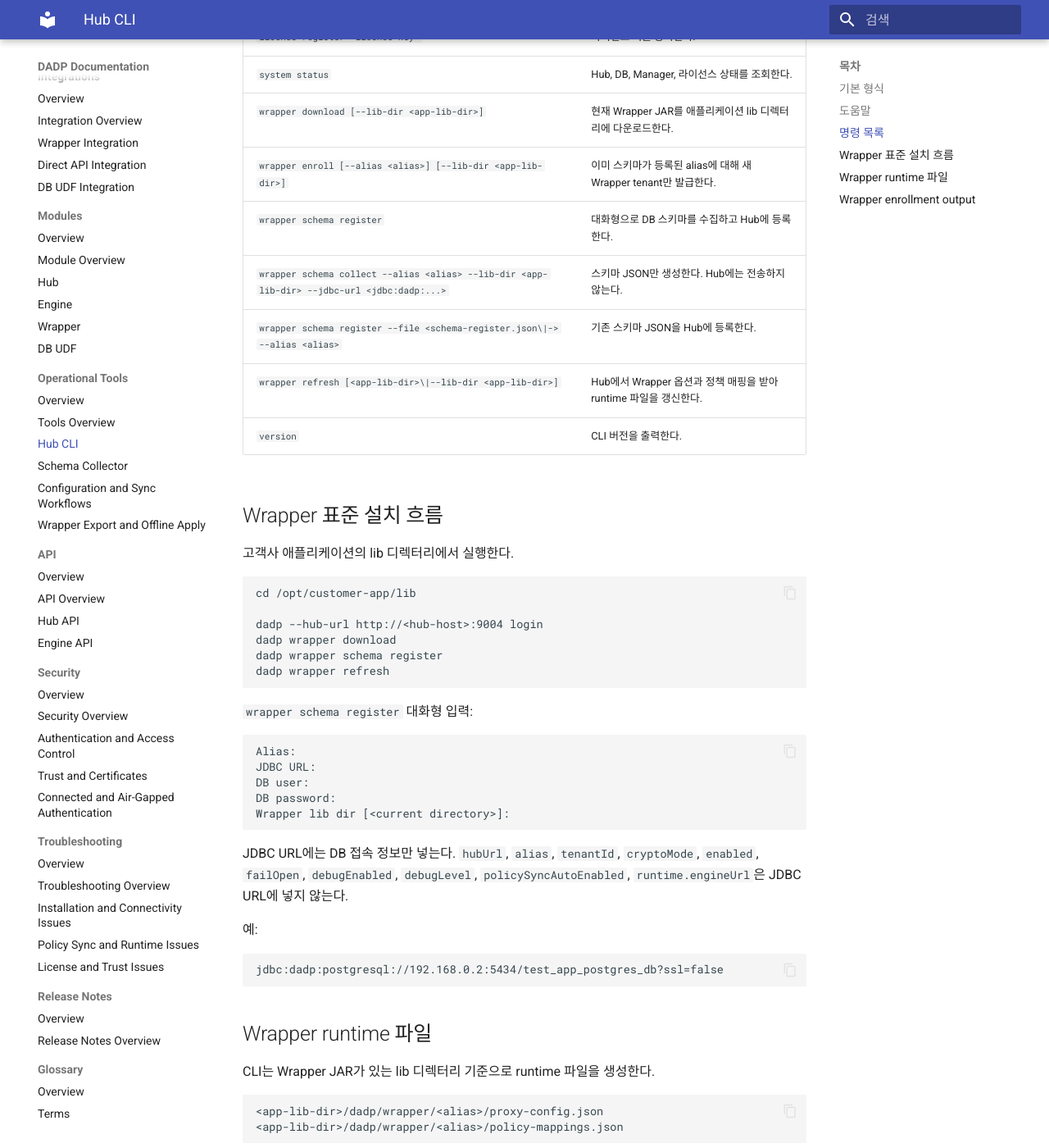
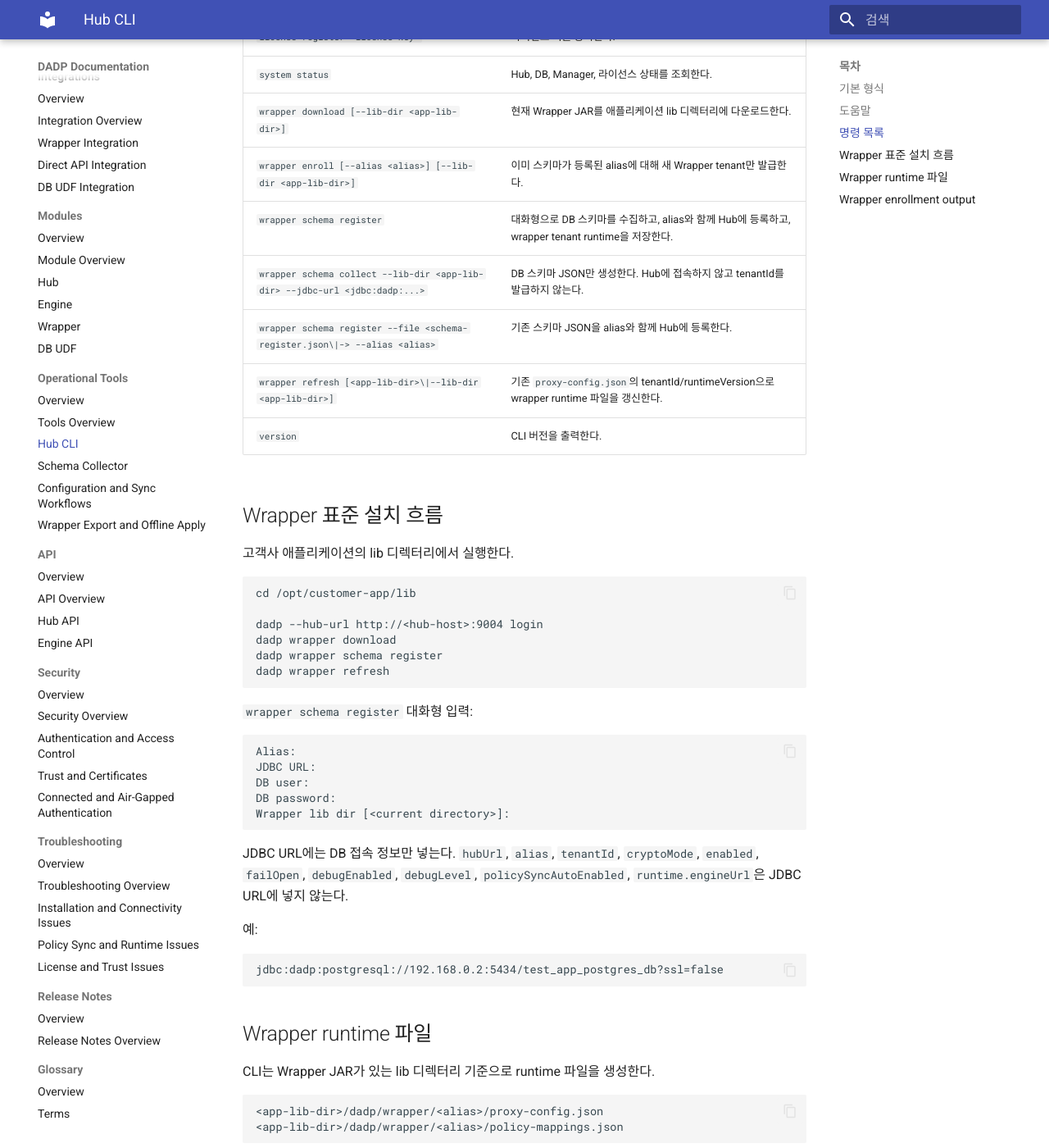
Before and after one commit to daoneCSH/docs-public, an MkDocs documentation site: the page built from docs/operational-tools/hub-cli.md, in a window 1280 px wide and 1400 px high, scrolled down 1042 px. Shown: the whole window at 82% size. Built offline with MkDocs 1.6.1 and Material for MkDocs 9.7.7, drawn with Linux system fonts in a browser that asks for light colours; some of the changed text lies outside the part shown.

Commit message:
docs: clarify wrapper cli command boundaries

```diff
--- a/docs/operational-tools/hub-cli.md
+++ b/docs/operational-tools/hub-cli.md
@@ -43,10 +43,10 @@ dadp wrapper refresh --help
 | `system status` | Hub, DB, Manager, 라이선스 상태를 조회한다. |
 | `wrapper download [--lib-dir <app-lib-dir>]` | 현재 Wrapper JAR를 애플리케이션 lib 디렉터리에 다운로드한다. |
 | `wrapper enroll [--alias <alias>] [--lib-dir <app-lib-dir>]` | 이미 스키마가 등록된 alias에 대해 새 Wrapper tenant만 발급한다. |
-| `wrapper schema register` | 대화형으로 DB 스키마를 수집하고 Hub에 등록한다. |
-| `wrapper schema collect --alias <alias> --lib-dir <app-lib-dir> --jdbc-url <jdbc:dadp:...>` | 스키마 JSON만 생성한다. Hub에는 전송하지 않는다. |
-| `wrapper schema register --file <schema-register.json\|-> --alias <alias>` | 기존 스키마 JSON을 Hub에 등록한다. |
-| `wrapper refresh [<app-lib-dir>\|--lib-dir <app-lib-dir>]` | Hub에서 Wrapper 옵션과 정책 매핑을 받아 runtime 파일을 갱신한다. |
+| `wrapper schema register` | 대화형으로 DB 스키마를 수집하고, alias와 함께 Hub에 등록하고, wrapper tenant runtime을 저장한다. |
+| `wrapper schema collect --lib-dir <app-lib-dir> --jdbc-url <jdbc:dadp:...>` | DB 스키마 JSON만 생성한다. Hub에 접속하지 않고 tenantId를 발급하지 않는다. |
+| `wrapper schema register --file <schema-register.json\|-> --alias <alias>` | 기존 스키마 JSON을 alias와 함께 Hub에 등록한다. |
+| `wrapper refresh [<app-lib-dir>\|--lib-dir <app-lib-dir>]` | 기존 `proxy-config.json`의 tenantId/runtimeVersion으로 wrapper runtime 파일을 갱신한다. |
 | `version` | CLI 버전을 출력한다. |
 
 ## Wrapper 표준 설치 흐름
@@ -92,6 +92,8 @@ CLI는 Wrapper JAR가 있는 lib 디렉터리 기준으로 runtime 파일을 생
 
 `wrapper refresh`는 alias나 tenantId를 인자로 받지 않는다.
 CLI는 `proxy-config.json`에서 tenantId와 runtime version을 읽어 Hub에 요청한다.
+변경이 없으면 Hub는 `304 Not Modified`를 반환하고, 변경이 있으면 `200 OK`와 함께 최신 runtime 설정과 정책 매핑을 반환한다.
+이 명령은 DB 스키마를 수집하지 않고, alias를 등록하지 않고, 새 tenantId를 발급하지 않는다.
 
 ## Wrapper enrollment output
 
```
